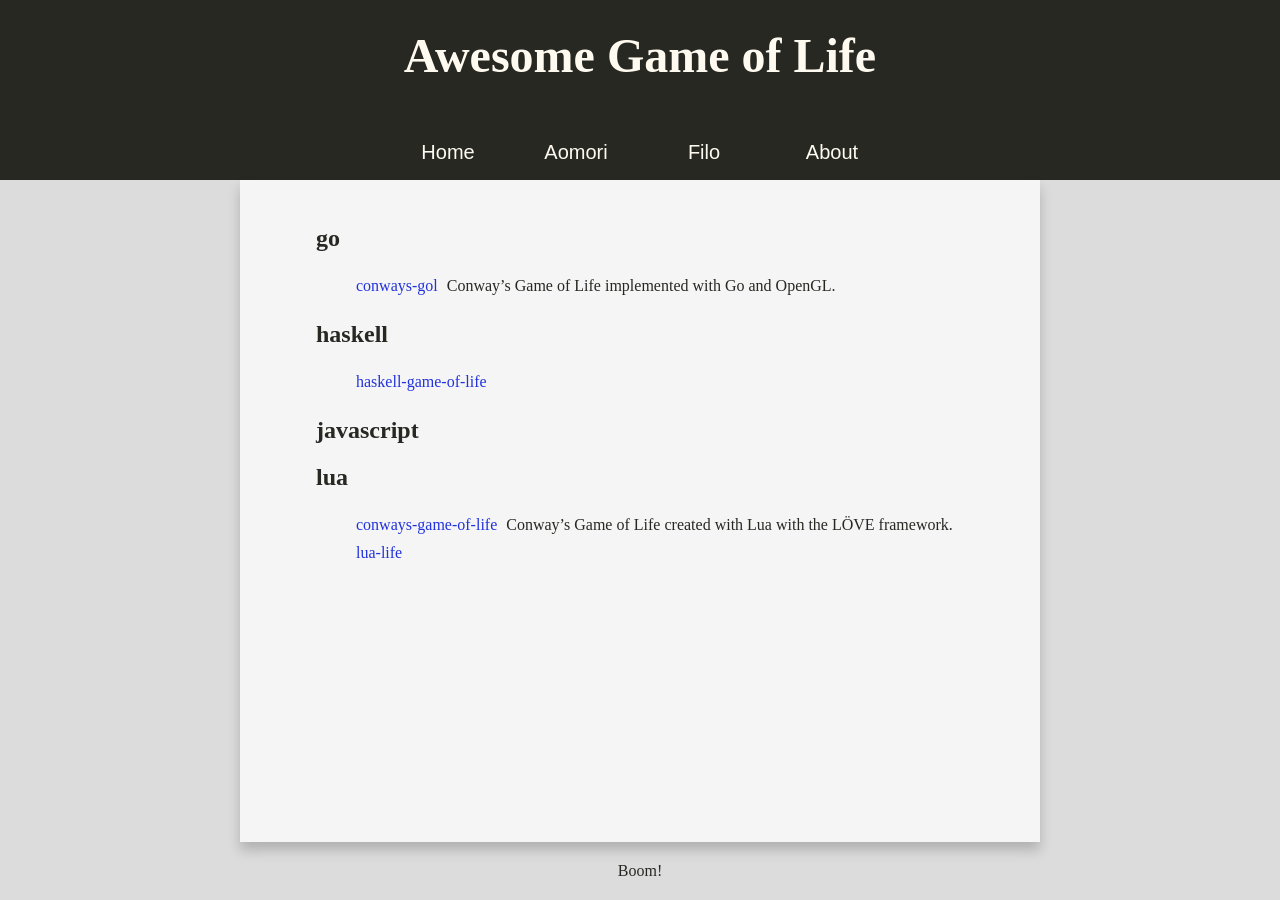
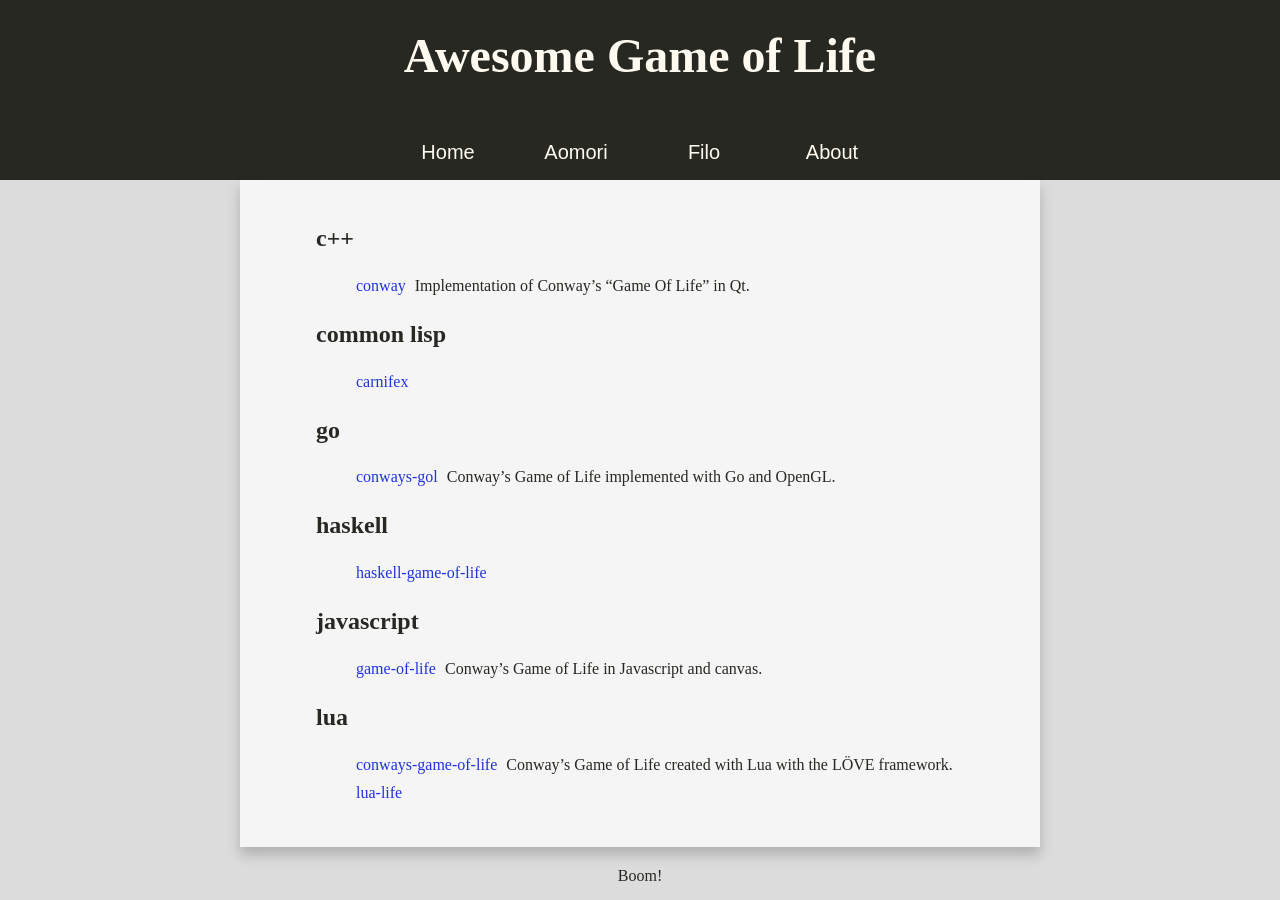
Before and after one commit to fralonra/rona, a Jekyll site: the page built from _filo/Awesome Game of Life.md, in a window 1280 px wide. Built offline with Jekyll 4.4.1, drawn with Linux system fonts in a browser that asks for light colours.

Commit message:
filo: game of life

```diff
--- a/_filo/Awesome Game of Life.md
+++ b/_filo/Awesome Game of Life.md
@@ -3,6 +3,13 @@ layout: post
 title: Awesome Game of Life
 index: true
 ---
+
+## c++
+* [conway](https://github.com/tucnak/conway)
+Implementation of Conway's "Game Of Life" in Qt.
+
+## common lisp
+* [carnifex](https://github.com/iomonad/carnifex)
 
 ## go
 * [conways-gol](https://github.com/KyleBanks/conways-gol)
@@ -12,6 +19,8 @@ Conway's Game of Life implemented with Go and OpenGL.
 * [haskell-game-of-life](https://github.com/ghulette/haskell-game-of-life)
 
 ## javascript
+* [game-of-life](https://github.com/pmav/game-of-life)
+Conway's Game of Life in Javascript and canvas.
 
 ## lua
 * [conways-game-of-life](https://github.com/gleb-kosteiko/conways-game-of-life)
```
